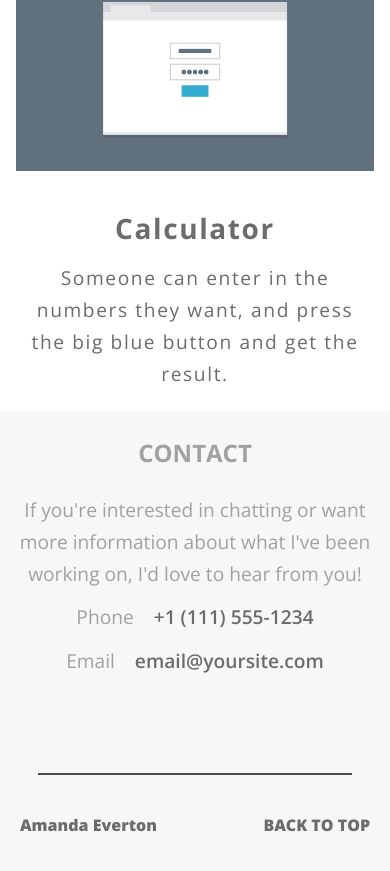
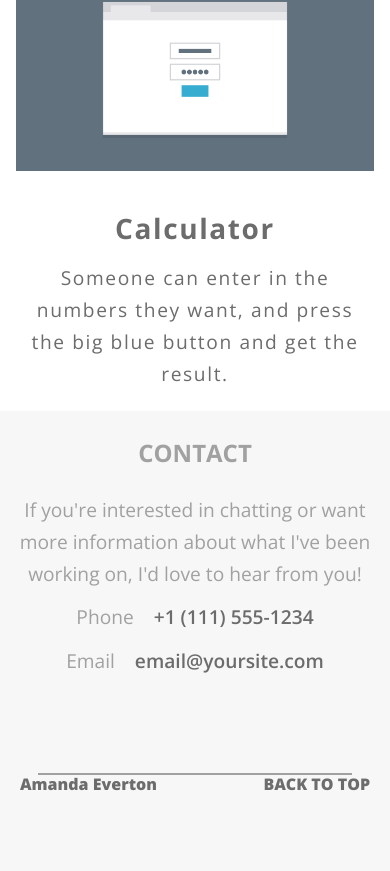
Before and after one commit to StarlightDebugger/mobile-first-responsive-layout, a plain HTML site: page index.html in a window 390 px wide. Shown: the part 3129-4000 px from the top of the page. After the commit the page ends 3924 px from the top, so only its background shows below. Drawn offline with nearby package versions, Linux system fonts and the light colour scheme.

Commit message:
fix size and placement of footer in tablet

```diff
--- a/css/styles.css
+++ b/css/styles.css
@@ -174,7 +174,7 @@
   }
 
   #contact hr {
-    border: 1px solid var(--secondary-font-color);
+    border: 1px solid var(--light-font-color);
   }
 
   footer {
@@ -185,7 +185,6 @@
     align-items: center;
     margin-top: auto;
     padding: 0 20px;
-    height: 100px;
     font-weight: 800;
   }
 
@@ -262,6 +261,7 @@
       align-items: flex-start;
       justify-content: space-around;
       padding: 4% 0px;
+      margin-bottom: 15vh;
     }
 
     .top {
```
